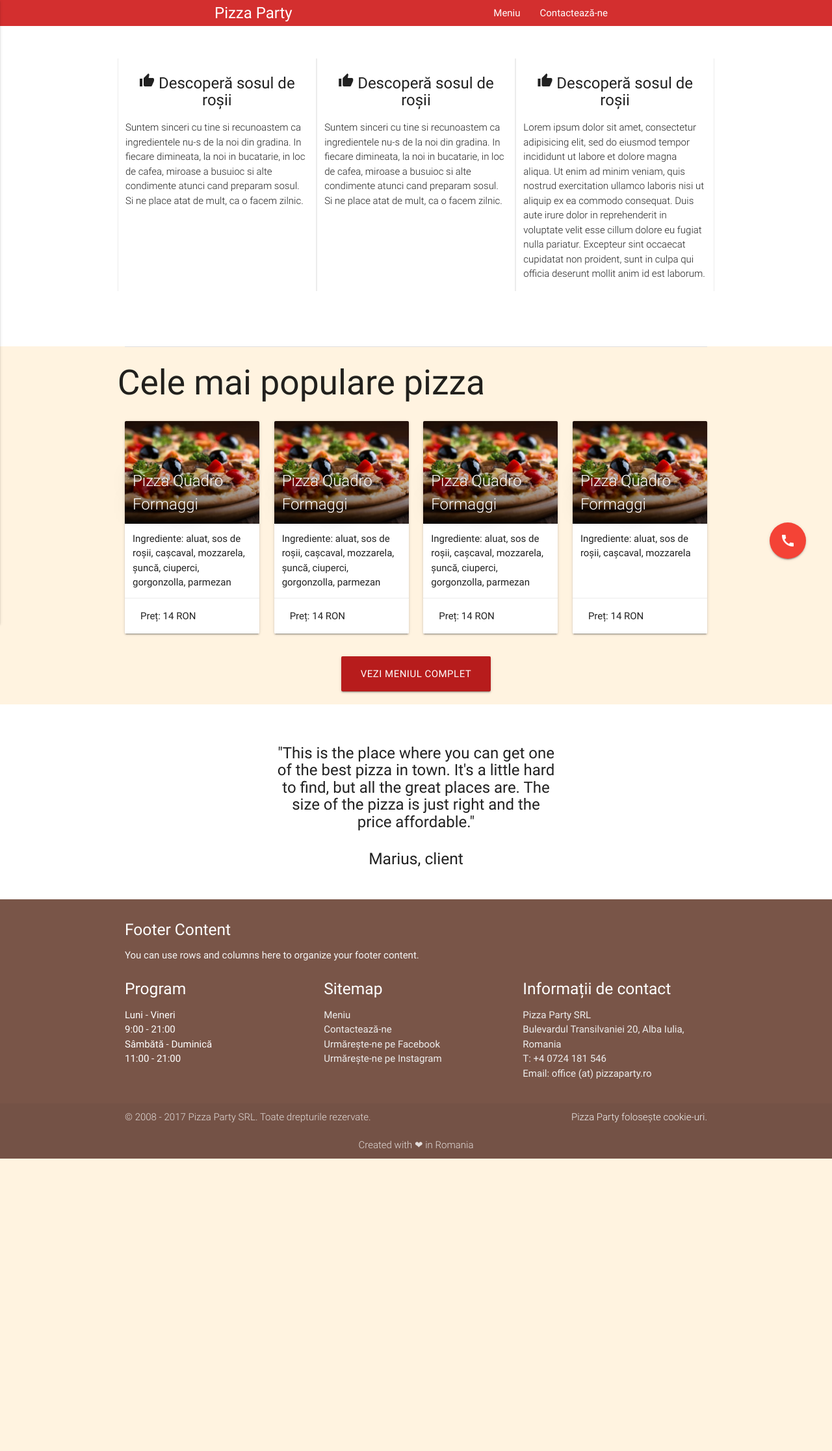
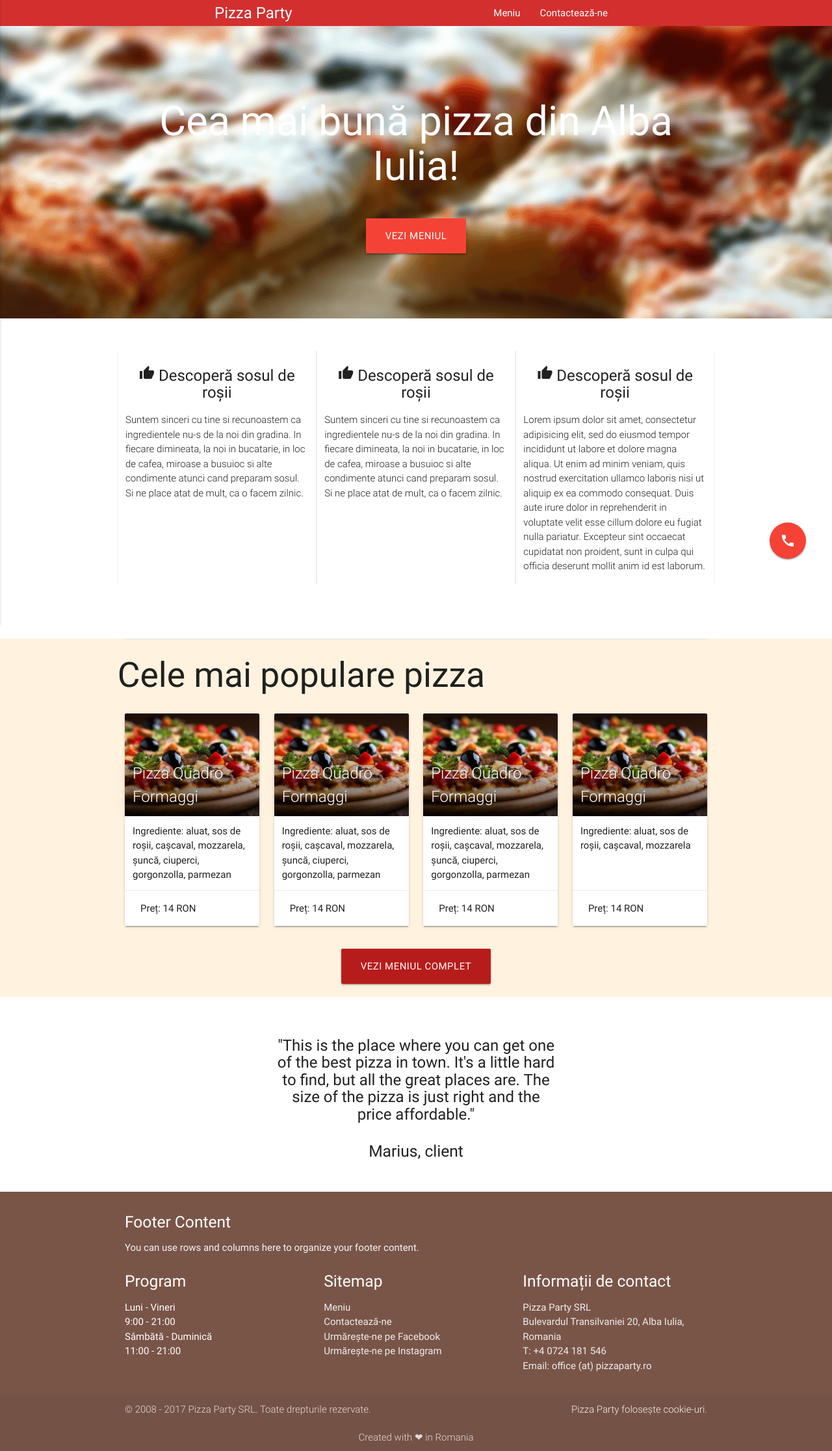
Before and after one commit to danieldeicide/pizza-party-mdl, a Jekyll site: the page built from index.html, in a window 1280 px wide. Shown: the whole page at 65% size. Built offline with Jekyll 4.4.1, drawn with Linux system fonts in a browser that asks for light colours; nearby versions of some CDN libraries; before the commit the page ends 1783 px from its top, so only the background shows below that.

Commit message:
dsadsa
dsa

```diff
--- /dev/null
+++ b/_includes/atf.html
@@ -0,0 +1,14 @@
+<section class="">
+  <div class="hero valign-wrapper"   style="margin-top: 0">
+    <div class="container">
+      <div class="row center">
+        <h1 class="white-text">Cea mai bună pizza din Alba Iulia!</h1>
+      </div>
+      <div class="row center">
+        <a href="{{site.baseurl}}/menu" class="btn-large red waves-effect waves-light">Vezi meniul</a>
+      </div>
+
+
+    </div>
+  </div>
+</section>
--- a/css/main.css
+++ b/css/main.css
@@ -129,3 +129,13 @@ nav .brand-logo {
 #footer {
   margin-top: 0;
 }
+
+
+.hero {
+  background-image: url(../assets/Untitled-2-compressor.png);
+  height: 50vh;
+  width: 100%;
+  background-position: center;
+
+
+}
--- a/index.html
+++ b/index.html
@@ -5,6 +5,7 @@ lang: ro_RO
 description: Best pizza in Alba Iulia, Romania!
 imageseo: assets/company-logo.png
 ---
+{% include atf.html %}
 <!-- {% include carousel.html %} -->
 <!-- {% include parallax.html %} -->
 {% include advantages.html %}
```
Also changed, not shown: assets/Untitled-2-compressor.png (added), assets/call.svg (added), 1 other file.
